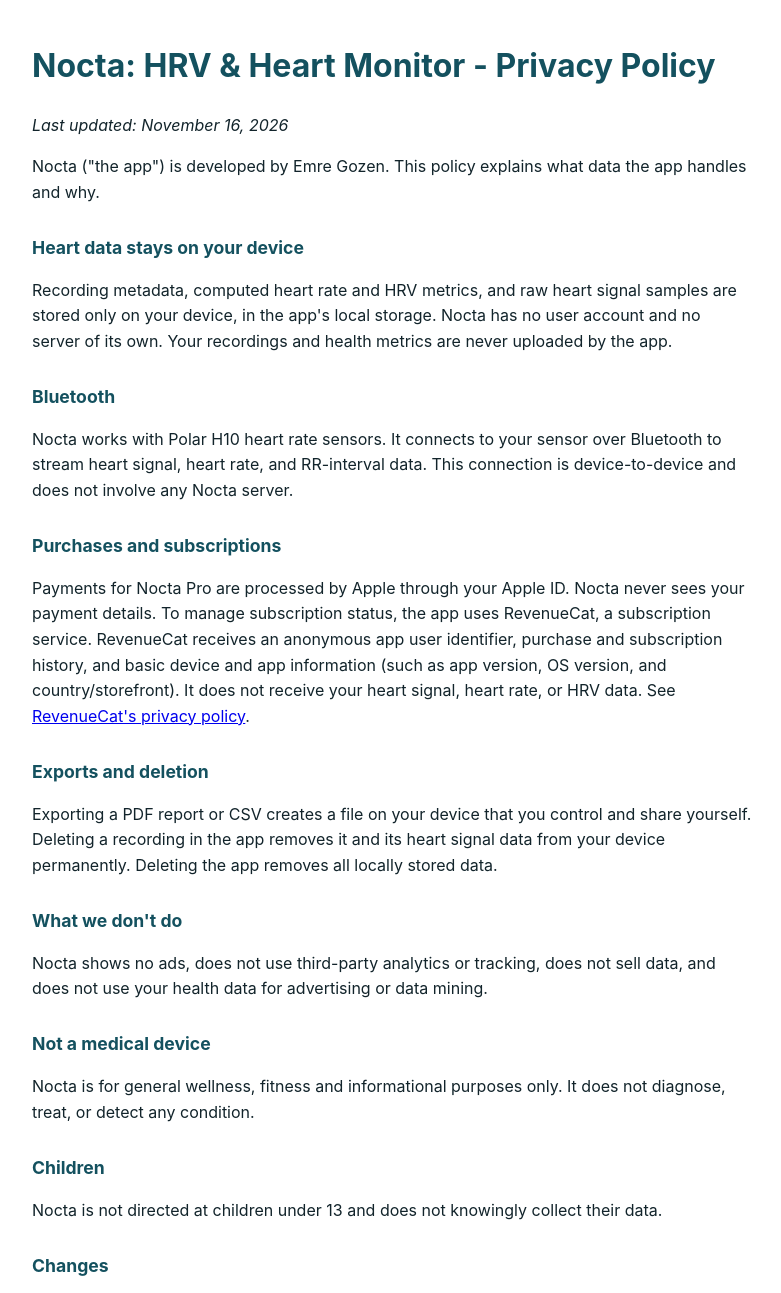
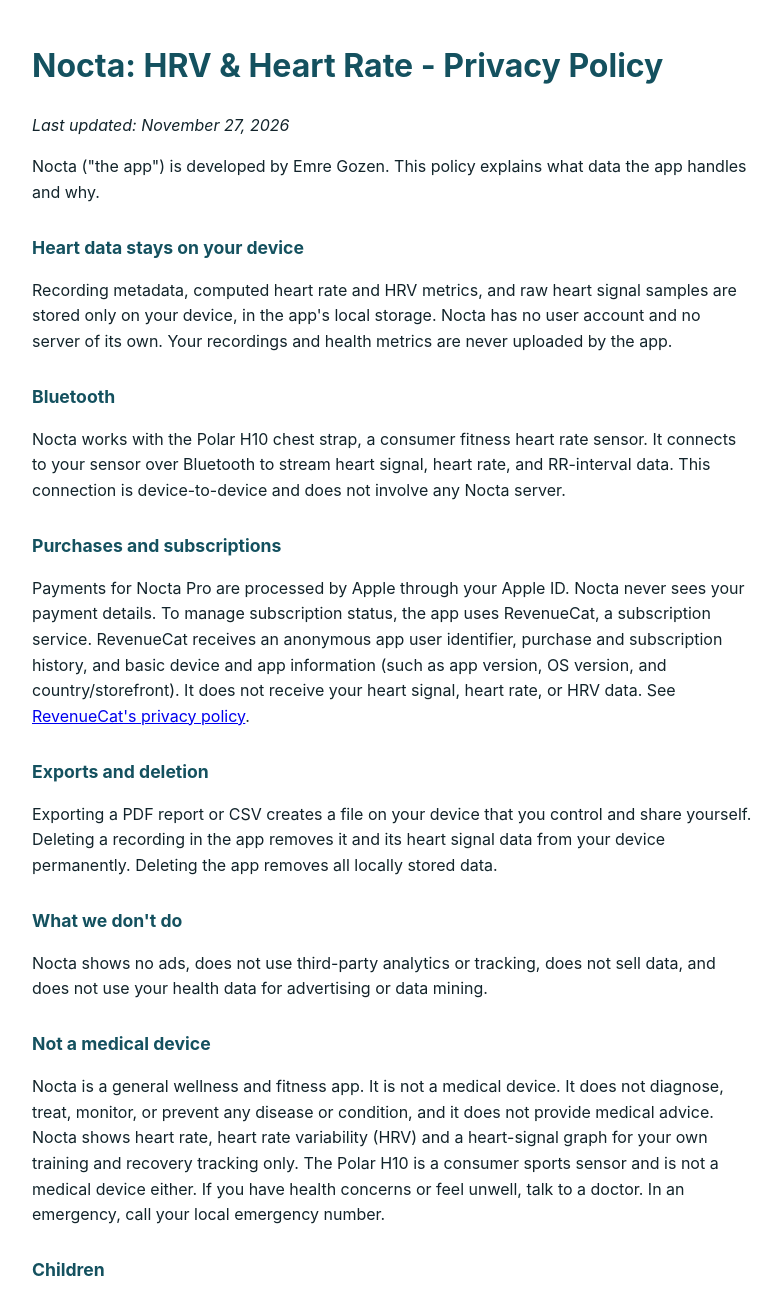
Before and after one commit to emregozen/nocta-legal, a plain HTML site: page privacy.html in a window 1280 px wide. Shown: the top 1293 px of the page, without its empty margins (248-1029 px from the left). Drawn offline with Linux system fonts and the light colour scheme.

Commit message:
Align legal pages with wellness positioning: rename to Nocta: HRV & Heart Rate, strengthen not-a-medical-device statements.

```diff
--- a/privacy.html
+++ b/privacy.html
@@ -1,17 +1,17 @@
 <!doctype html>
 <html lang="en"><head><meta charset="utf-8"><meta name="viewport" content="width=device-width,initial-scale=1">
-<title>Nocta: HRV &amp; Heart Monitor - Privacy Policy</title>
+<title>Nocta: HRV &amp; Heart Rate - Privacy Policy</title>
 <style>body{font-family:-apple-system,system-ui,sans-serif;max-width:720px;margin:40px auto;padding:0 20px;line-height:1.6;color:#12242B}h1{color:#14515F}h2{color:#14515F;font-size:1.1em;margin-top:1.6em}</style></head>
 <body>
-<h1>Nocta: HRV &amp; Heart Monitor - Privacy Policy</h1>
-<p><em>Last updated: November 16, 2026</em></p>
+<h1>Nocta: HRV &amp; Heart Rate - Privacy Policy</h1>
+<p><em>Last updated: November 27, 2026</em></p>
 <p>Nocta ("the app") is developed by Emre Gozen. This policy explains what data the app handles and why.</p>
 
 <h2>Heart data stays on your device</h2>
 <p>Recording metadata, computed heart rate and HRV metrics, and raw heart signal samples are stored only on your device, in the app's local storage. Nocta has no user account and no server of its own. Your recordings and health metrics are never uploaded by the app.</p>
 
 <h2>Bluetooth</h2>
-<p>Nocta works with Polar H10 heart rate sensors. It connects to your sensor over Bluetooth to stream heart signal, heart rate, and RR-interval data. This connection is device-to-device and does not involve any Nocta server.</p>
+<p>Nocta works with the Polar H10 chest strap, a consumer fitness heart rate sensor. It connects to your sensor over Bluetooth to stream heart signal, heart rate, and RR-interval data. This connection is device-to-device and does not involve any Nocta server.</p>
 
 <h2>Purchases and subscriptions</h2>
 <p>Payments for Nocta Pro are processed by Apple through your Apple ID. Nocta never sees your payment details. To manage subscription status, the app uses RevenueCat, a subscription service. RevenueCat receives an anonymous app user identifier, purchase and subscription history, and basic device and app information (such as app version, OS version, and country/storefront). It does not receive your heart signal, heart rate, or HRV data. See <a href="https://www.revenuecat.com/privacy">RevenueCat's privacy policy</a>.</p>
@@ -23,7 +23,7 @@
 <p>Nocta shows no ads, does not use third-party analytics or tracking, does not sell data, and does not use your health data for advertising or data mining.</p>
 
 <h2>Not a medical device</h2>
-<p>Nocta is for general wellness, fitness and informational purposes only. It does not diagnose, treat, or detect any condition.</p>
+<p>Nocta is a general wellness and fitness app. It is not a medical device. It does not diagnose, treat, monitor, or prevent any disease or condition, and it does not provide medical advice. Nocta shows heart rate, heart rate variability (HRV) and a heart-signal graph for your own training and recovery tracking only. The Polar H10 is a consumer sports sensor and is not a medical device either. If you have health concerns or feel unwell, talk to a doctor. In an emergency, call your local emergency number.</p>
 
 <h2>Children</h2>
 <p>Nocta is not directed at children under 13 and does not knowingly collect their data.</p>
```
Also changed, not shown: index.html (+4 -4 lines), support.html (+3 -3 lines).
